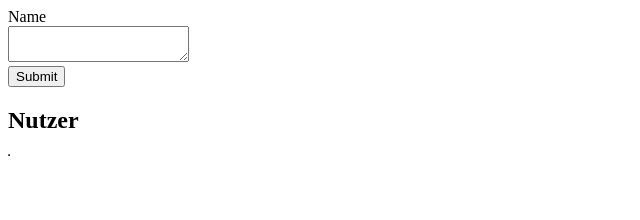
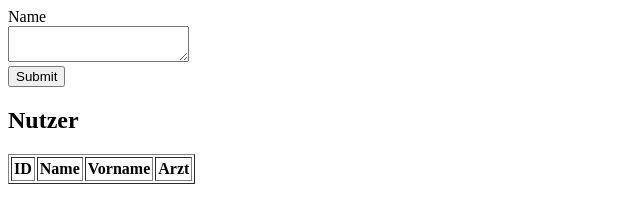
Before and after one commit to BackyTabba/geosoft1-abschlussprojekt, a website: page src/html/arzt/arztNutzersuche.html in a window 1280 px wide. Shown: the whole page, without its empty margins (0-640 px from the left). Drawn offline with Linux system fonts and the light colour scheme.

Commit message:
Update arztNutzersuche.html

```diff
--- a/src/html/arzt/arztNutzersuche.html
+++ b/src/html/arzt/arztNutzersuche.html
@@ -16,6 +16,12 @@
     <thead>
     </thead>
     <tbody>
+        <tr>
+    		<th>ID</th>
+    		<th>Name</th>
+    		<th>Vorname</th>
+    		<th>Arzt</th>
+    	</tr>
     </tbody>
     </table>
 </div>
```
